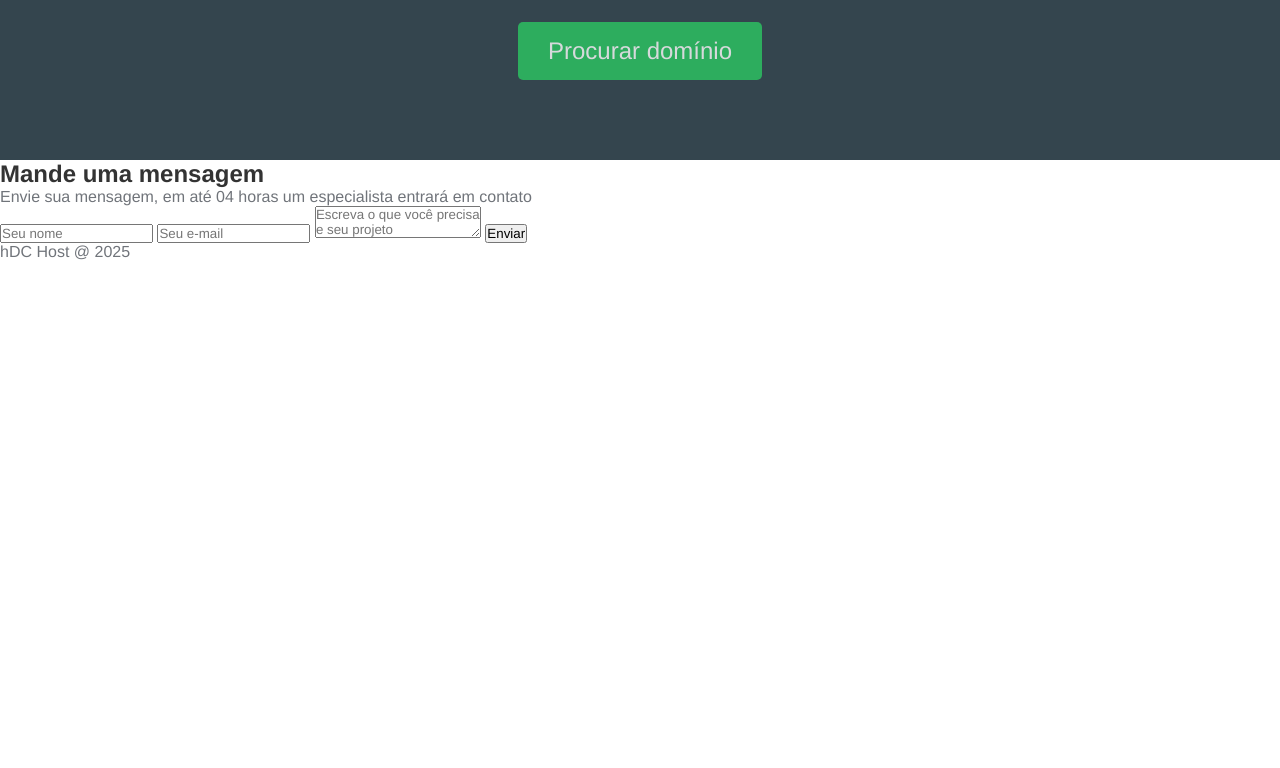
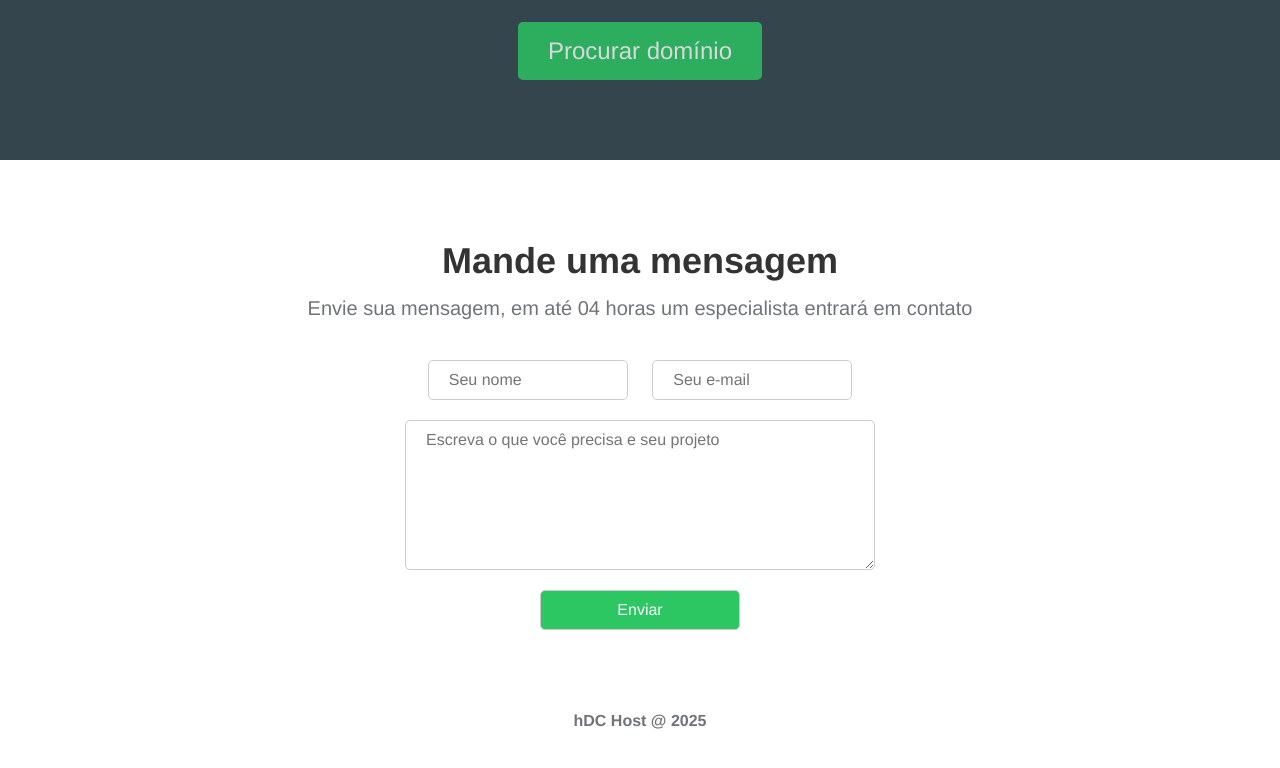
Before and after one commit to jonatasthome07/hDCHost, a plain HTML site: page index.html in a window 1280 px wide. Shown: the part 1912-2680 px from the top of the page. Before the commit the page ends 2173 px from the top, so only its background shows below. Drawn offline with Linux system fonts and the light colour scheme.

Commit message:
Updating CSS - Footer

```diff
--- a/css/styles.css
+++ b/css/styles.css
@@ -251,3 +251,49 @@ nav{
 .searchdomain-container input[type="submit"]:hover{
     opacity: 1;
 }
+
+.contact-container{
+    text-align: center;
+    padding: 5rem 0 2rem 0;
+}
+
+.contact-container h2{
+    font-size: 36px;
+    margin-bottom: 15px;
+}
+
+.contact-container p{
+    font-size: 20px;
+    margin-bottom: 40px;
+}
+
+.contact-container input,
+.contact-container textarea{
+    width: 200px;
+    padding: 10px 20px;
+    font-size: 16px;
+    border-radius: 5px;
+    border: 1px solid #ccc;
+    margin: 0 10px 20px;
+}
+
+.contact-container textarea{
+    display: block;
+    margin: 0 auto 20px;
+    width: 470px;
+    height: 150px;
+}
+
+.contact-container input[type="submit"]{
+    display: block;
+    margin: 0 auto;
+    background-color: #2cc762;
+    color: white;
+    cursor: pointer;
+}
+
+footer{
+    text-align: center;
+    font-weight: bold;
+    margin: 50px 0px 100px;
+}
```
